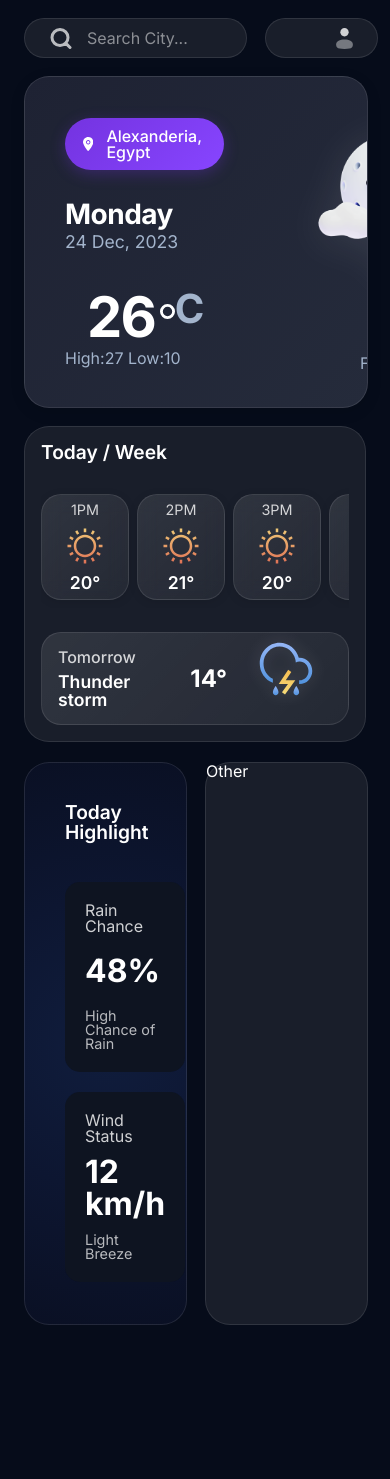
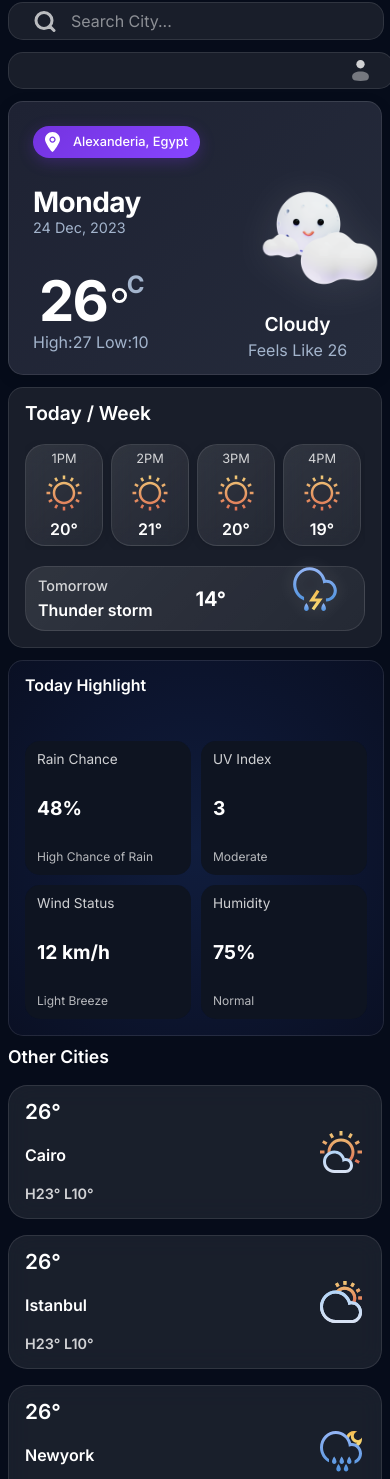
Before and after one commit to Alimedhat000/Weather-app, a website built with webpack: page src/template.html in a window 390 px wide. Shown: the part 6-1485 px from the top of the page. Before the commit the page ends 1353 px from the top, so only its background shows below. Built offline with nearby package versions, Linux system fonts and the light colour scheme.

Commit message:
Add responsive styles for main weather and other cities sections to enhance UI

```diff
--- a/src/styles/main-weather.css
+++ b/src/styles/main-weather.css
@@ -102,3 +102,121 @@
   font-size: 1rem;
   color: #a3b4cc;
 }
+
+@media (max-width: 768px) {
+  .main-weather {
+    flex-direction: row;
+    padding: 1.5rem;
+    overflow: hidden;
+    width: 100%;
+    box-sizing: border-box;
+    gap: 1rem;
+  }
+
+  .main-weather .left {
+    padding: 0;
+    width: 60%;
+    box-sizing: border-box;
+    align-items: flex-start;
+  }
+
+  .main-weather .right {
+    width: 40%;
+    padding: 0;
+    justify-content: center;
+    align-items: center;
+    position: relative;
+  }
+
+  .main-weather #big-weather-img {
+    height: 180px;
+    position: absolute;
+    right: -20px;
+    top: 50%;
+    transform: translateY(-50%);
+  }
+
+  .main-weather .weather-description {
+    position: absolute;
+    bottom: 0;
+    left: 0;
+    width: 100%;
+    text-align: center;
+  }
+
+  .main-weather .temperature {
+    font-size: 3rem;
+  }
+
+  .main-weather .week-day {
+    font-size: 1.5rem;
+  }
+
+  .main-weather .country {
+    padding: 8px 15px;
+    font-size: 0.9rem;
+  }
+
+  .main-weather #big-weather-img {
+    height: 150px;
+  }
+
+  .main-weather .weather-title {
+    font-size: 1.2rem;
+  }
+}
+
+@media (max-width: 480px) {
+  .main-weather {
+    padding: 1rem;
+  }
+
+  .main-weather .left {
+    width: 65%;
+  }
+
+  .main-weather .right {
+    width: 35%;
+  }
+
+  .main-weather #big-weather-img {
+    height: 140px;
+    right: -15px;
+  }
+
+  .main-weather .left,
+  .main-weather .right {
+    padding: 0.5rem;
+  }
+
+  .main-weather .right {
+    flex-direction: column;
+    align-items: flex-start;
+    gap: 0.5rem;
+  }
+
+  .main-weather .temperature {
+    font-size: 2.5rem;
+  }
+
+  .main-weather .temperature-unit {
+    font-size: 1.5rem;
+  }
+
+  .main-weather .week-day {
+    font-size: 1.25rem;
+  }
+
+  .main-weather .date {
+    font-size: 0.9rem;
+  }
+
+  .main-weather .country {
+    padding: 6px 12px;
+    font-size: 0.8rem;
+  }
+
+  .main-weather #big-weather-img {
+    height: 120px;
+  }
+}
--- /dev/null
+++ b/src/styles/other-cities.css
@@ -0,0 +1,117 @@
+.other-cities {
+  color: white;
+  font-size: 1.3rem;
+  font-weight: 600;
+  /* margin-top: 2.5rem; */
+  padding: 0 0.5rem;
+}
+
+.cities-container {
+  display: flex;
+  justify-content: space-between;
+  gap: 1.2rem;
+  margin-top: 1.2rem;
+}
+
+.city {
+  flex: 1;
+  max-width: calc(33.333% - 0.8rem);
+  background: rgba(255, 255, 255, 0.08);
+  backdrop-filter: blur(12px);
+  -webkit-backdrop-filter: blur(12px);
+  border-radius: 1.2rem;
+  padding: 1.5rem;
+  position: relative;
+  transition: all 0.3s ease;
+  border: 1px solid rgba(255, 255, 255, 0.1);
+  cursor: pointer;
+}
+
+.city:hover {
+  background: rgba(255, 255, 255, 0.15);
+  transform: translateY(-3px);
+  box-shadow: 0 8px 24px rgba(0, 0, 0, 0.15);
+}
+
+.city-temperature {
+  font-size: 1.5rem;
+  font-weight: 600;
+  margin-bottom: 0.5rem;
+}
+
+.city-name {
+  font-size: 1rem;
+  margin-bottom: 0.5rem;
+}
+
+.city-temp-desc {
+  font-size: 0.9rem;
+  opacity: 0.8;
+}
+
+.city-temp-icon {
+  position: absolute;
+  top: 1rem;
+  right: 1rem;
+  width: 3rem;
+}
+
+@media (max-width: 1024px) {
+  .cities-container {
+    flex-direction: column;
+    gap: 1rem;
+  }
+
+  .city {
+    flex: 1;
+    max-width: 100%;
+    min-height: 120px;
+    display: flex;
+    flex-direction: column;
+    justify-content: space-between;
+  }
+
+  .city-temperature {
+    font-size: 1.5rem;
+  }
+
+  .city-name {
+    font-size: 1rem;
+  }
+
+  .city-temp-desc {
+    font-size: 0.9rem;
+  }
+
+  .city-temp-icon {
+    width: 5rem;
+    top: 50%;
+    transform: translateY(-50%);
+  }
+}
+
+@media (max-width: 768px) {
+  .other-cities {
+    font-size: 1.1rem;
+    padding: 0;
+  }
+
+  .city {
+    padding: 1rem;
+    min-height: 100px;
+  }
+
+  .city-temperature {
+    font-size: 1.3rem;
+  }
+
+  .city-temp-icon {
+    width: 4rem;
+  }
+}
+
+@media (max-width: 480px) {
+  .city-temp-icon {
+    width: 3rem;
+  }
+}
--- a/src/styles/style.css
+++ b/src/styles/style.css
@@ -5,14 +5,15 @@
 @import "./user.css";
 @import "./week-weather.css";
 @import "./today-highlights.css";
+@import "./other-cities.css";
 
 body {
   background-color: var(--primary-color);
   color: var(--white);
   font-family: var(--font-inter), sans-serif;
-  min-height: 100vh;
   margin: 0;
   padding: 1.5rem;
+  padding-bottom: 0;
 }
 
 .container {
@@ -25,7 +26,7 @@ body {
   margin: 0 auto;
 }
 
-.container > div {
+.container > div:not(.other-cities) {
   background-color: var(--secondary-color);
   color: var(--white);
   border: 1px solid rgba(255, 255, 255, 0.1);
@@ -38,7 +39,7 @@ body {
   transition: transform 0.2s, box-shadow 0.2s;
 }
 
-.container > div:hover {
+.container > div:hover:not(.other-cities) {
   transform: translateY(-2px);
   box-shadow: 0 8px 20px rgba(0, 0, 0, 0.2);
 }
@@ -55,7 +56,7 @@ body {
 }
 
 .week-weather {
-  grid-area: 8 / 1 / 16 / 7;
+  grid-area: 8 / 1 / 10 / 7;
 }
 
 .today-highlights {
@@ -63,7 +64,7 @@ body {
 }
 
 .other-cities {
-  grid-area: 9 / 7/16 / 11;
+  grid-area: 9 / 7/ 10 / 11;
 }
 
 @media (max-width: 1024px) {
@@ -102,16 +103,70 @@ body {
 }
 
 @media (max-width: 768px) {
-  .side-bar {
-    position: fixed;
-    bottom: 0;
-    left: 0;
-    width: 100%;
-    height: 70px;
-    background-color: var(--secondary-color);
-    border-radius: 0;
-    border-top: 1px solid rgba(255, 255, 255, 0.1);
-    margin: 0;
-    z-index: 1000;
+  body {
+    padding: 0.75rem;
+  }
+
+  .container {
+    grid-template-columns: 1fr;
+    grid-auto-rows: auto;
+    gap: 15px;
+    min-height: auto;
+  }
+
+  .search {
+    grid-area: auto;
+  }
+
+  .user {
+    grid-area: auto;
+  }
+
+  .main-weather {
+    grid-area: auto;
+    min-height: 400px;
+  }
+
+  .week-weather {
+    grid-area: auto;
+    min-height: 300px;
+  }
+
+  .today-highlights {
+    grid-area: auto;
+    min-height: 350px;
+  }
+
+  .other-cities {
+    grid-area: auto;
+    margin-bottom: 1rem;
+  }
+
+  .container > div:not(.other-cities) {
+    height: auto;
+    min-height: unset;
+    border-radius: 15px;
   }
 }
+
+@media (max-width: 480px) {
+  body {
+    padding: 0.5rem;
+  }
+
+  .container {
+    gap: 12px;
+  }
+
+  .main-weather {
+    min-height: 350px;
+  }
+
+  .week-weather {
+    min-height: 250px;
+  }
+
+  .today-highlights {
+    min-height: 300px;
+  }
+}
--- a/src/styles/today-highlights.css
+++ b/src/styles/today-highlights.css
@@ -54,3 +54,63 @@
   font-size: 0.9rem;
   opacity: 0.7;
 }
+
+@media (max-width: 768px) {
+  .today-highlights {
+    gap: 1.5rem;
+  }
+
+  .today-highlights > .cards-container {
+    grid-template-columns: repeat(2, 1fr);
+    gap: 15px;
+    padding: 1.5rem;
+  }
+
+  .today-highlights > span {
+    padding: 1.5rem;
+    font-size: 1.1rem;
+  }
+
+  .highlight-card {
+    height: 130px;
+    padding: 15px;
+  }
+
+  .highlight-card .value {
+    font-size: 1.5rem;
+  }
+}
+
+@media (max-width: 480px) {
+  .today-highlights {
+    gap: 1rem;
+  }
+
+  .today-highlights > .cards-container {
+    padding: 1rem;
+    gap: 10px;
+    grid-template-columns: repeat(2, 1fr);
+  }
+
+  .today-highlights > span {
+    padding: 1rem;
+    font-size: 1rem;
+  }
+
+  .highlight-card {
+    height: 110px;
+    padding: 12px;
+  }
+
+  .highlight-card .title {
+    font-size: 0.85rem;
+  }
+
+  .highlight-card .value {
+    font-size: 1.2rem;
+  }
+
+  .highlight-card .additional-info {
+    font-size: 0.75rem;
+  }
+}
--- a/src/styles/week-weather.css
+++ b/src/styles/week-weather.css
@@ -248,3 +248,50 @@
     font-size: 1.1rem;
   }
 }
+
+@media (max-width: 480px) {
+  .week-weather {
+    padding: 1rem;
+    gap: 1rem;
+  }
+
+  .hour-weather-container {
+    gap: 0.5rem;
+    padding: 0.25rem 0;
+  }
+
+  .hour-weather {
+    min-width: 60px;
+    padding: 0.5rem;
+  }
+
+  .hour {
+    font-size: 0.8rem;
+  }
+
+  .hour-temperature {
+    font-size: 1rem;
+  }
+
+  .tomorrow-overview {
+    padding: 0.75rem;
+  }
+
+  .tomorrow-weather span:first-child {
+    font-size: 0.9rem;
+  }
+
+  .tomorrow-weather span:last-child {
+    font-size: 1rem;
+  }
+
+  #tomorrow-temp {
+    font-size: 1.25rem;
+  }
+
+  #tomorrow-icon {
+    width: 50px;
+    height: 50px;
+    right: 0.75rem;
+  }
+}
--- a/src/template.html
+++ b/src/template.html
@@ -145,7 +145,29 @@
                 </div>
             </div>
         </div>
-        <div class="other-cities">Other</div>
+        <div class="other-cities">
+            Other Cities
+            <div class="cities-container">
+                <div class="city">
+                    <div class="city-temperature">26°</div>
+                    <div class="city-name">Cairo</div>
+                    <div class="city-temp-desc">H23° L10°</div>
+                    <img src="assets/icons/Partly-cloudy.svg" class="city-temp-icon">
+                </div>
+                <div class="city">
+                    <div class="city-temperature">26°</div>
+                    <div class="city-name">Istanbul</div>
+                    <div class="city-temp-desc">H23° L10°</div>
+                    <img src="assets/icons/Cloudy-clear at times.svg" class="city-temp-icon">
+                </div>
+                <div class="city">
+                    <div class="city-temperature">26°</div>
+                    <div class="city-name">Newyork</div>
+                    <div class="city-temp-desc">H23° L10°</div>
+                    <img src="assets/icons/Drizzle-night.svg" class="city-temp-icon">
+                </div>
+            </div>
+        </div>
     </div>
 </body>
 
```
